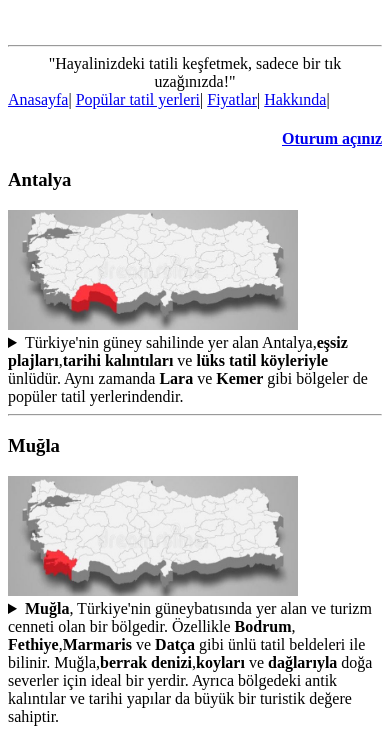
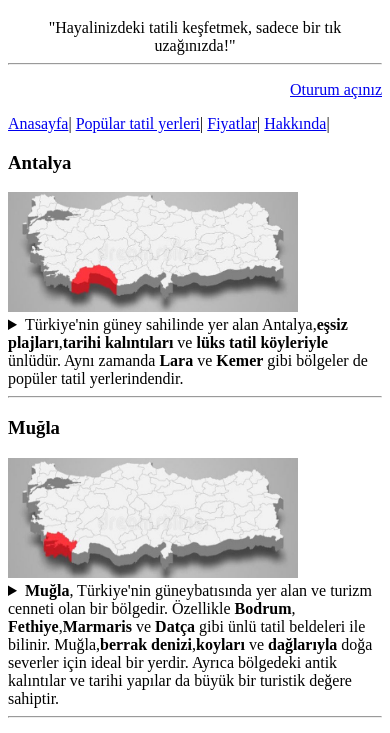
Before and after one commit to enesomerkocoglu/ilk-html-projem, a plain HTML site: page index.html in a window 390 px wide. Shown: the part 61-794 px from the top of the page. Drawn offline with Linux system fonts and the light colour scheme.

Commit message:
mobil görsel güncelleme1

```diff
--- a/index.html
+++ b/index.html
@@ -10,16 +10,17 @@
     </head>
     <body>
         <div id="anasayfa">
-        <h1 style="text-align: center;">OK-TATİL</h1><br>
+        <h1 style="text-align: center;">OK-TATİL</h1>
+        <div style="text-align: center;">"Hayalinizdeki tatili keşfetmek, sadece bir tık uzağınızda!"</div>
         <hr>
-        <div style="text-align: center;">"Hayalinizdeki tatili keşfetmek, sadece bir tık uzağınızda!"</div>
+         <a href="kayıt.html"><p style="text-align: right;">Oturum açınız</p></a>
         <nav>
             <a href="#anasayfa">Anasayfa</a>|
             <a href="#popular">Popülar tatil yerleri</a>|
             <a href="#fiyatlar">Fiyatlar</a>|
             <a href="#hakkında">Hakkında</a>|
         </nav>
-        <a href="kayıt.html"><h4 style="text-align: right;">Oturum açınız</h4></a>
+
 
         </div>
         <div id="popular">
```
